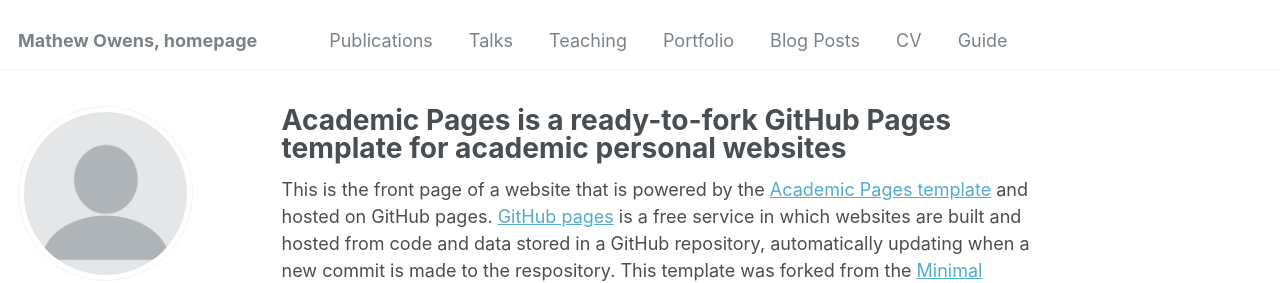
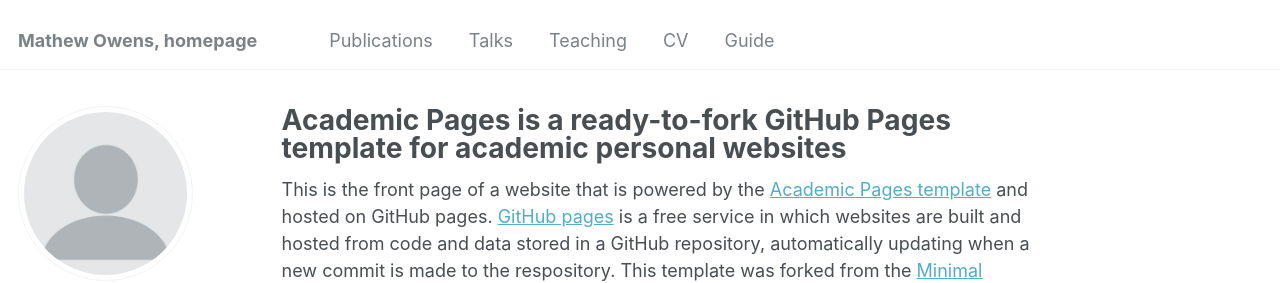
Before and after one commit to mathewjowens/mathewjowens.github.io, a Jekyll site: the page built from _pages/about.md, in a window 1280 px wide. Shown: the top 283 px of the page. Built offline with Jekyll 4.4.1, drawn with Linux system fonts in a browser that asks for light colours; some web fonts are replaced.

Commit message:
Update navigation.yml

```diff
--- a/_data/navigation.yml
+++ b/_data/navigation.yml
@@ -6,7 +6,7 @@
 
 main:
   - title: "Publications"
-    url: /publications/
+    url: /publications/papers.html
 
   - title: "Talks"
     url: /talks/
@@ -14,12 +14,6 @@ main:
   - title: "Teaching"
     url: /teaching/
 
-  - title: "Portfolio"
-    url: /portfolio/
-
-  - title: "Blog Posts"
-    url: /year-archive/
-
   - title: "CV"
     url: /cv/
 
```
